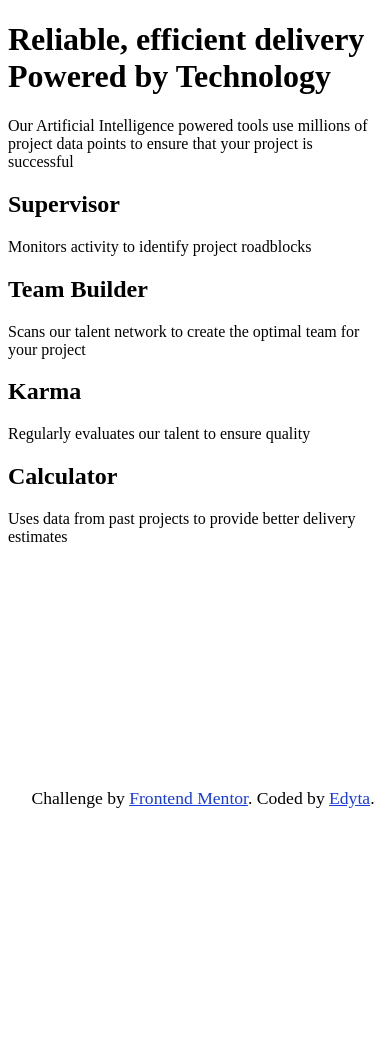
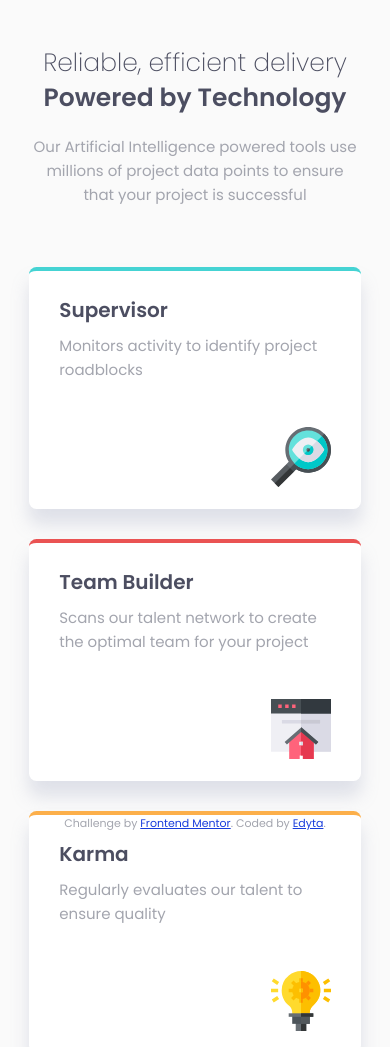
Before and after one commit to Infinit-dot/Four-card-feature-FMC, a plain HTML site: page index.html in a window 390 px wide. Shown: the top 1047 px of the page. Before the commit the page ends 844 px from the top, so only its background shows below. Drawn offline with Linux system fonts and the light colour scheme.

Commit message:
added styling for mobile display

```diff
--- a/index.html
+++ b/index.html
@@ -7,6 +7,9 @@
   <!-- displays site properly based on user's device -->
   <link rel="icon" type="image/png" sizes="32x32" href="./images/favicon-32x32.png">
   <title>Frontend Mentor | Four card feature section</title>
+  <link rel="preconnect" href="https://fonts.googleapis.com">
+  <link rel="preconnect" href="https://fonts.gstatic.com" crossorigin>
+  <link href="https://fonts.googleapis.com/css2?family=Poppins:wght@200;400;600&display=swap" rel="stylesheet">
   <link rel="stylesheet" href="style.css">
 </head>
 
@@ -18,21 +21,25 @@
       <p class="about__text"> Our Artificial Intelligence powered tools use millions of project data points
         to ensure that your project is successful</p>
     </div>
-    <div class="card card--blue">
+    <div class="card card--cyan">
       <h2 class="card__title">Supervisor</h2>
       <p class="card__text">Monitors activity to identify project roadblocks</p>
+      <img class="card__img" src="images/icon-supervisor.svg" alt="" >
     </div>
     <div class="card card--red">
       <h2 class="card__title">Team Builder</h2>
       <p class="card__text">Scans our talent network to create the optimal team for your project</p>
+      <img class="card__img" src="images/icon-team-builder.svg" alt="" >
     </div>
-    <div class="card card--red">
+    <div class="card card--yellow">
       <h2 class="card__title">Karma</h2>
       <p class="card__text">Regularly evaluates our talent to ensure quality</p>
+      <img class="card__img" src="images/icon-karma.svg" alt="" >
     </div>
-    <div class="card card--red">
+    <div class="card card--blue">
       <h2 class="card__title">Calculator</h2>
       <p class="card__text">Uses data from past projects to provide better delivery estimates</p>
+      <img class="card__img" src="images/icon-calculator.svg" alt="" >
     </div>
   </main>
   <footer>
--- a/style.css
+++ b/style.css
@@ -1,7 +1,94 @@
 :root {
   --brightBlue: hsl(229, 80%, 48%);
+  /* Primary */
+  --clr-red: hsl(0, 78%, 62%);
+  --clr-cyan: hsl(180, 62%, 55%);
+  --clr-orange: hsl(34, 97%, 64%);
+  --clr-blue-100: hsl(212, 86%, 64%);
+  /* Neutral */
+  --clr-blue-200: hsl(234, 12%, 34%);
+  --clr-gray-200: hsl(229, 6%, 66%);
+  --clr-gray-100: hsl(0, 0%, 98%);
 }
-
+*,
+::before,
+::after {
+  box-sizing: border-box;
+  margin: 0;
+  padding: 0;
+}
+html {
+  width: 100%;
+  font-size: 62.5%;
+}
+body {
+  background-color: var(--clr-gray-100);
+  width: 100%;
+  font-size: 1.5rem;
+  font-family: "Poppins", sans-serif;
+  font-weight: 400;
+  line-height: 1.6;
+  color: var(--clr-gray-200);
+  display: flex;
+  justify-content: center;
+  align-items: center;
+}
+.container {
+  margin: 3em 0;
+  width: 85%;
+  max-width: 26em;
+}
+.about {
+  text-align: center;
+}
+.about__title {
+  font-size: 2.5rem;
+  font-weight: 200;
+  line-height: 1.4;
+  color: var(--clr-blue-200);
+  margin-bottom: 0.8em;
+}
+.about__title > span {
+  font-weight: 600;
+}
+.about__text {
+  margin-bottom: 4em;
+}
+.card {
+  display: flex;
+  flex-direction: column;
+  background-color: white;
+  padding: 1.5em 2em;
+  border-radius: 0.5em;
+  margin-bottom: 2em;
+  -webkit-box-shadow: 0px 15px 18px 0px hsla(226, 19%, 63%, 0.253);
+  box-shadow: 0px 15px 18px 0px hsla(226, 19%, 63%, 0.253);
+}
+.card--cyan {
+  border-top: 0.3em solid var(--clr-cyan);
+}
+.card--red {
+  border-top: 0.3em solid var(--clr-red);
+}
+.card--yellow {
+  border-top: 0.3em solid var(--clr-orange);
+}
+.card--blue {
+  border-top: 0.3em solid var(--clr-blue-100);
+}
+.card__title {
+  margin-bottom: 0.4em;
+  color: var(--clr-blue-200);
+  font-size: 2rem;
+}
+.card__text {
+  margin-bottom: 3em;
+}
+.card__img {
+  width: 4em;
+  height: auto;
+  align-self: end;
+}
 footer {
   width: 100%;
   position: fixed;
```
Lines whose indentation alone changed are shown as unchanged.
